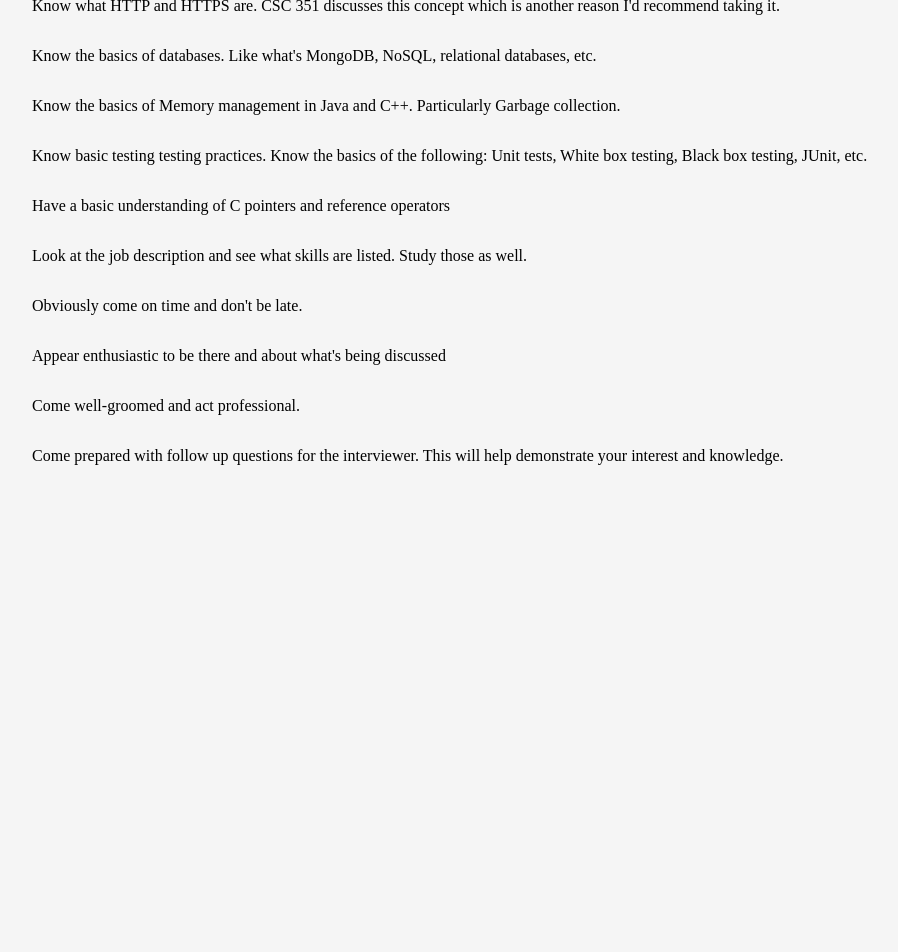
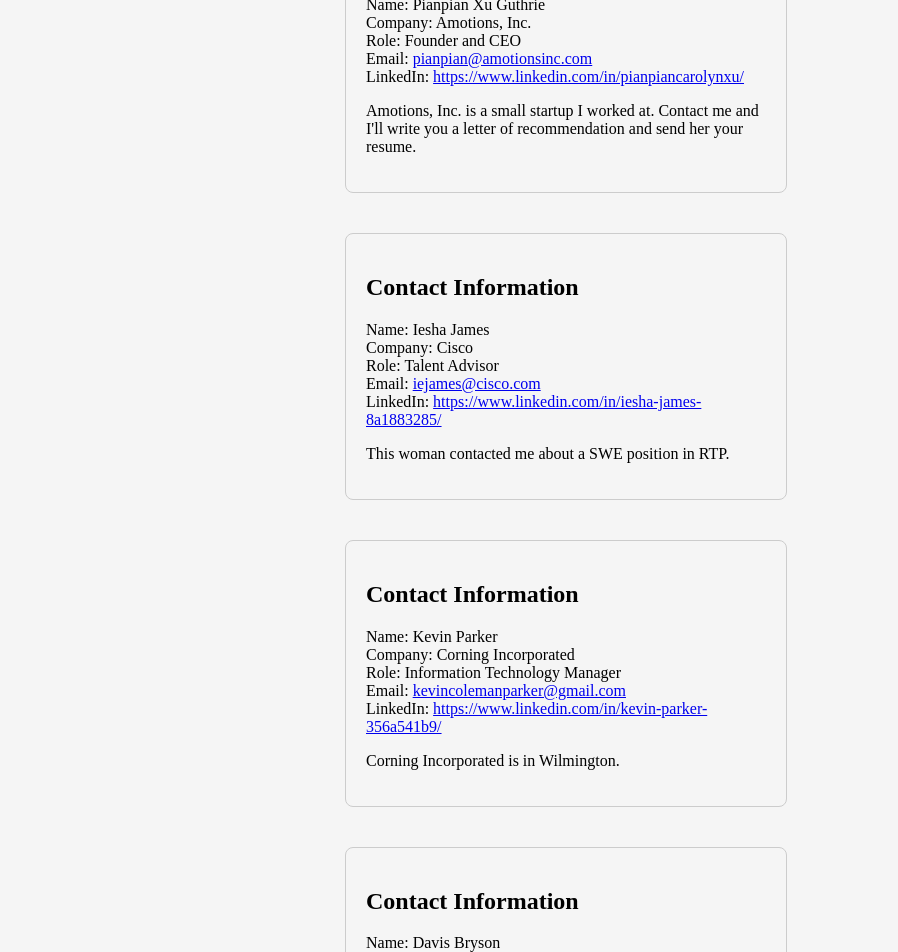
Before and after one commit to MichaelT-178/ForGuy, a Vue app: page /linkedin/Contacts in a window 1280 px wide. Shown: the part 600-1552 px from the top of the page, without its empty margins (74-972 px from the left). Before the commit the page ends 1157 px from the top, so only its background shows below. Built offline with nearby package versions, Linux system fonts and the light colour scheme.

Commit message:
Added contact data

```diff
--- a/src/Views/linkedin/Contacts.vue
+++ b/src/Views/linkedin/Contacts.vue
@@ -3,9 +3,8 @@
         <h1 class="tip-header">Contacts</h1>
         <p class="description">These are useful job contacts from various companies.</p>
         <div class="tips-container">
-            <div v-for="tip in tips" :key="tip.id" class="tip-section">
-                <p class="tip-text" :data-index="tip.id"></p>
-                <p class="text-section" v-html="tip.tip"></p>
+            <div v-for="contact in contacts" :key="contact.Company" class="tip-section">
+                <ContactCard :contact="contact"></ContactCard>
             </div>
         </div>
         <p style="margin-bottom: 60px;"></p>
@@ -14,10 +13,11 @@
 
 <script setup>
 import { ref } from 'vue';
-import AllData from "../../data/jobs/InterviewTips.json";
+import AllData from "../../data/linkedin/Contacts.json";
+import ContactCard from "../../components/ContactCard.vue"
 
 const jsonData = ref(AllData);
-const tips = jsonData.value["Tips"];
+const contacts = jsonData.value["Contacts"];
 </script>
 
 <style scoped>
--- /dev/null
+++ b/src/components/ContactCard.vue
@@ -0,0 +1,38 @@
+<template>
+    <div class="contact-card">
+      <h2>Contact Information</h2>
+      <div v-if="contact.Name">Name: {{ contact.Name }}</div>
+      <div v-if="contact.Company">Company: {{ contact.Company }}</div>
+      <div v-if="contact.Role">Role: {{ contact.Role }}</div>
+      <div v-if="contact.Email">Email: <a :href="`mailto:${contact.Email}`">{{ contact.Email }}</a></div>
+      <div v-if="contact.LinkedIn">LinkedIn: <a :href="contact.LinkedIn" target="_blank">{{ contact.LinkedIn }}</a></div>
+      <p v-if="contact.Details">{{ contact.Details }}</p>
+    </div>
+  </template>
+
+  <script setup>
+
+  const props = defineProps({
+    contact: {
+      type: Object,
+      default: () => ({
+        Name: "",
+        Company: "",
+        Role: "",
+        Email: "",
+        LinkedIn: "",
+        Details: "",
+      })
+    }
+  });
+  </script>
+
+  <style scoped>
+  .contact-card {
+    padding: 20px;
+    border: 1px solid #ccc;
+    border-radius: 8px;
+    max-width: 400px;
+    margin: 20px auto;
+  }
+  </style>
--- /dev/null
+++ b/src/data/LinkedIn/Contacts.json
@@ -0,0 +1,169 @@
+{
+    "Contacts": [
+        {
+            "Name": "Ren Yonker",
+            "Company": "nCino, Inc.",
+            "Role": "Talent Acquisition Manager",
+            "Email": "ren.yonker@ncino.com",
+            "LinkedIn": "https://www.linkedin.com/in/ren-yonker-2aa62195/",
+            "Details": "This is the guy who contacted me when I was in the interview process for nCino."
+        },
+        {
+            "Name": "Pianpian Xu Guthrie",
+            "Company": "Amotions, Inc.",
+            "Role": "Founder and CEO",
+            "Email": "pianpian@amotionsinc.com",
+            "LinkedIn": "https://www.linkedin.com/in/pianpiancarolynxu/",
+            "Details": "Amotions, Inc. is a small startup I worked at. Contact me and I'll write you a letter of recommendation and send her your resume."
+        },
+        {
+            "Name": "Iesha James",
+            "Company": "Cisco",
+            "Role": "Talent Advisor",
+            "Email": "iejames@cisco.com",
+            "LinkedIn": "https://www.linkedin.com/in/iesha-james-8a1883285/",
+            "Details": "This woman contacted me about a SWE position in RTP."
+        },
+        {
+            "Name": "Kevin Parker",
+            "Company": "Corning Incorporated",
+            "Role": "Information Technology Manager",
+            "Email": "kevincolemanparker@gmail.com",
+            "LinkedIn": "https://www.linkedin.com/in/kevin-parker-356a541b9/",
+            "Details": "Corning Incorporated is in Wilmington."
+        },
+        {
+            "Name": "Davis Bryson",
+            "Company": "Ohanafy",
+            "Role": "Co-Founder",
+            "Email": "davis@ohanafy.com",
+            "LinkedIn": "https://www.linkedin.com/in/davisbryson/",
+            "Details": "The UNCW cs department has sent emails about Ohanafy job openings with this guys email in them."
+        },
+        {
+            "Name": "Jay Parker",
+            "Company": "IT Jobs at UCPS",
+            "Role": "Chief Technology Officer",
+            "Email": "james.parker@ucps.k12.nc.us",
+            "LinkedIn": "https://www.linkedin.com/in/jay-parker-bb1904104/",
+            "Details": "This guy is CTO at Union County Public Schools. Gi Iyer contact me on Handshake and gave me his info."
+        },
+        {
+            "Name": "Brian Davis",
+            "Company": "CIT Jobs at UCPS",
+            "Role": "CTE Director",
+            "Email": "brian.davis@ucps.k12.nc.us",
+            "LinkedIn": "https://www.linkedin.com/in/brian-davis-99220078/",
+            "Details": "This guy runs CIT jobs at Union County Public Schools. Gi Iyer contact me on Handshake and gave me his info."
+        },
+        {
+            "Name": "Girija Iyer",
+            "Company": "CIT Jobs at UCPS",
+            "Role": "District Recruiter",
+            "Email": "girija.iyer@ucps.k12.nc.us",
+            "LinkedIn": "https://www.linkedin.com/in/gi-iyer-0b3a9415/",
+            "Details": "Gi Iyer contact me on Handshake about jobs at Union County Public Schools and a UCPS Career fair at Weddington High School."
+        },
+        {
+            "Name": "Not Applicable",
+            "Company": "UNC Wilmington",
+            "Role": "Tac Hiring",
+            "Email": "tachiring@uncw.edu",
+            "LinkedIn": "Not Applicable",
+            "Details": "This is who you contact if you're interested in the UNCW TAC Student Worker Technician."
+        },
+        {
+            "Name": "Person #1",
+            "Company": "Datacor, Inc",
+            "Role": "Chief Technology Officer",
+            "LinkedIn": "HMU if interested",
+            "Details": "He's my friends dad. HMU if interested"
+        },
+        {
+            "Name": "Person #2",
+            "Company": "USAA",
+            "Role": "IT Technical Manager",
+            "LinkedIn": "HMU if interested",
+            "Details": "This was my old manager at USAA, hmu if interested."
+        },
+        {
+            "Name": "Multiple People",
+            "Company": "IBM",
+            "Role": "Various Roles",
+            "LinkedIn": "HMU if interested",
+            "Details": "I know various connections at IBM, hmu if interested."
+        },
+        {
+            "Name": "Thomas LaRocco",
+            "Company": "New Potato Technologies",
+            "Role": "Director of Engineering Operations",
+            "Email": "tlarocco@newpotatotech.com",
+            "LinkedIn": "https://www.linkedin.com/in/thomas-larocco/",
+            "Details": "I talked to this guy briefly about a mobile development job in Wilmington."
+        },
+        {
+            "Name": "Sydney Underwood",
+            "Company": "R.E. Mason",
+            "Role": "Corporate Recruiter",
+            "Email": "sydney.underwood@remasonco.com",
+            "LinkedIn": "https://www.linkedin.com/in/sydneyunderwood44/",
+            "Details": "This women briefly contacted me about a SWE job at R.E. Mason in RTP."
+        },
+        {
+            "Name": "Dale Cohen",
+            "Company": "Cohen Cognition and Perception Lab at UNCW",
+            "Role": "Professor of Psychology",
+            "Email": "cohend@uncw.edu",
+            "LinkedIn": "https://www.linkedin.com/in/dale-c-591314119/",
+            "Details": "My groups CSC 450 project was made for Dr. Cohen. I'm not sure if he does comp-sci projects outside of CSC 450 though."
+        },
+        {
+            "Name": "Ying Wang",
+            "Company": "The Wang Lab UNCW",
+            "Role": "Associate Professor of Chemistry",
+            "Email": "thewanglab.org@gmail.com",
+            "LinkedIn": "https://www.linkedin.com/in/ying-wang-uncw/",
+            "Details": "Could also contact him directly at wangyy@uncw.edu"
+        },
+        {
+            "Name": "Alexandria Van Riper",
+            "Company": "Randstad Digital Americas",
+            "Role": "Senior Technical Recruiter",
+            "Email": "N/A",
+            "LinkedIn": "https://www.linkedin.com/in/alexandriavanriper/",
+            "Details": "This women messaged me on linkedin about job openings."
+        },
+        {
+            "Name": "Morgan O'Connell",
+            "Company": "MarineQuest UNCW",
+            "Role": "MarineQuest Volunteer Coordinator and Program Assistant",
+            "Email": "oconnellm@uncw.edu",
+            "LinkedIn": "https://www.linkedin.com/in/morgan-o-connell-974749227/",
+            "Details": "This seems to be a summer program in Wilmington. Contact her via email."
+        },
+        {
+            "Name": "N/A",
+            "Company": "CloudWyze, Inc.",
+            "Role": "N/A",
+            "Email": "N/A",
+            "LinkedIn": "https://www.cloudwyze.com/contact/",
+            "Details": "I know that's not linkedIn, but thats a good way to contact them"
+        },
+        {
+            "Name": "N/A",
+            "Company": "Ramona Optics",
+            "Role": "N/A",
+            "Email": "N/A",
+            "LinkedIn": "https://www.ramonaoptics.com/contact/",
+            "Details": "I know that's not linkedIn, but thats a good way to contact them"
+        },
+        {
+            "Name": "N/A",
+            "Company": "Soft Tech Consulting",
+            "Role": "N/A",
+            "Email": "recruitment@softtechconsultingcareers.com",
+            "LinkedIn": "https://www.linkedin.com/company/soft-tech-consulting/",
+            "Details": "This company feels \"scammy\". I wouldn't really recommend working for them."
+        }
+    ]
+}
--- a/src/data/jobs/WhereToApply.json
+++ b/src/data/jobs/WhereToApply.json
@@ -1019,7 +1019,7 @@
             "Name": "IT Jobs at UCPS",
             "Location": "Charlotte, North Carolina. Weddington",
             "LinkedIn": "https://www.linkedin.com/company/union-county-public-schools/jobs/",
-            "Contact": "james.parker@ucps.k12.nc.us (James Parker)",
+            "Contact": "james.parker@ucps.k12.nc.us (Jay Parker, not James)",
             "Description": "Gi Iyer from Handshake gave me this information",
             "Tips": "",
             "Pay": ""
@@ -1267,7 +1267,7 @@
             "Pay": ""
         },
         {
-            "Name": "Ramona",
+            "Name": "Ramona Optics",
             "Location": "Durham, North Carolina (RTP)",
             "LinkedIn": "https://www.linkedin.com/company/ramona-optics/",
             "Contact": "https://www.ramonaoptics.com/contact",
```
Also changed, not shown: src/data/jobs/HowToGetAJob.json (+6 -6 lines).
